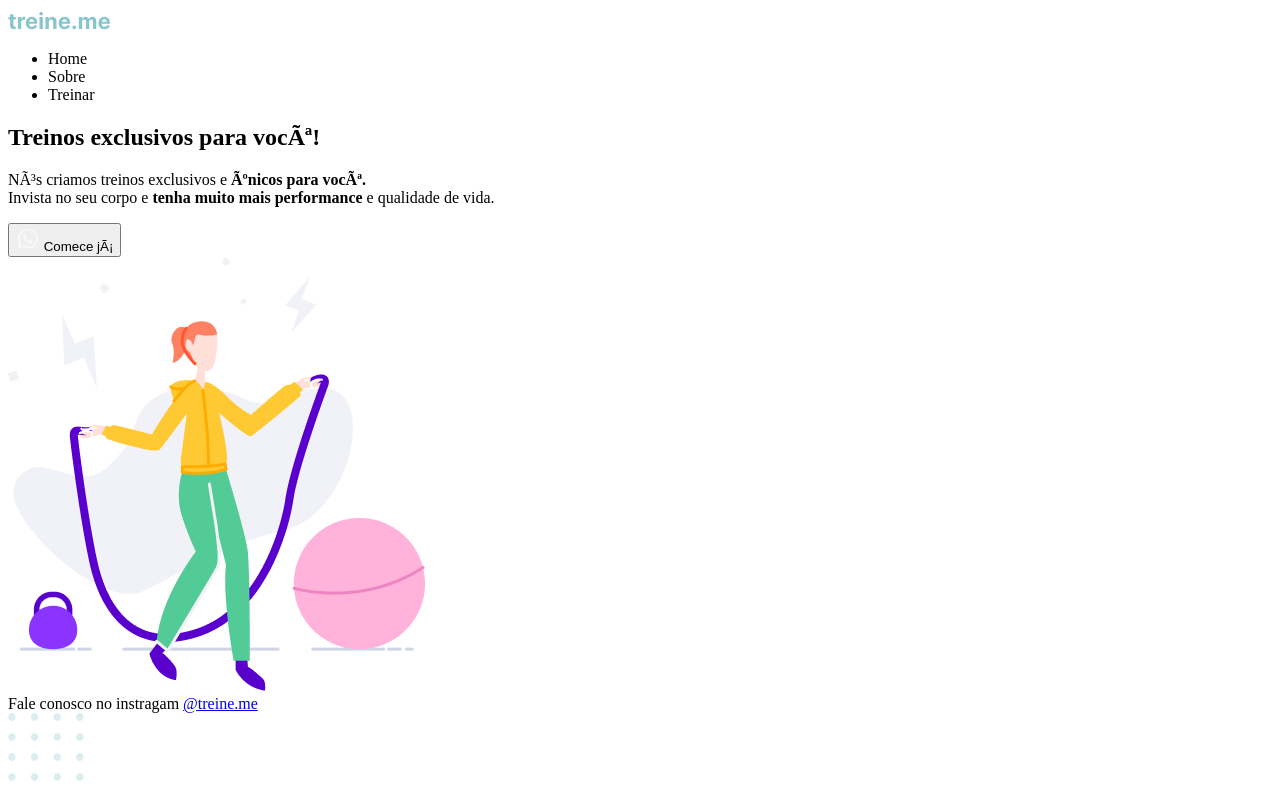
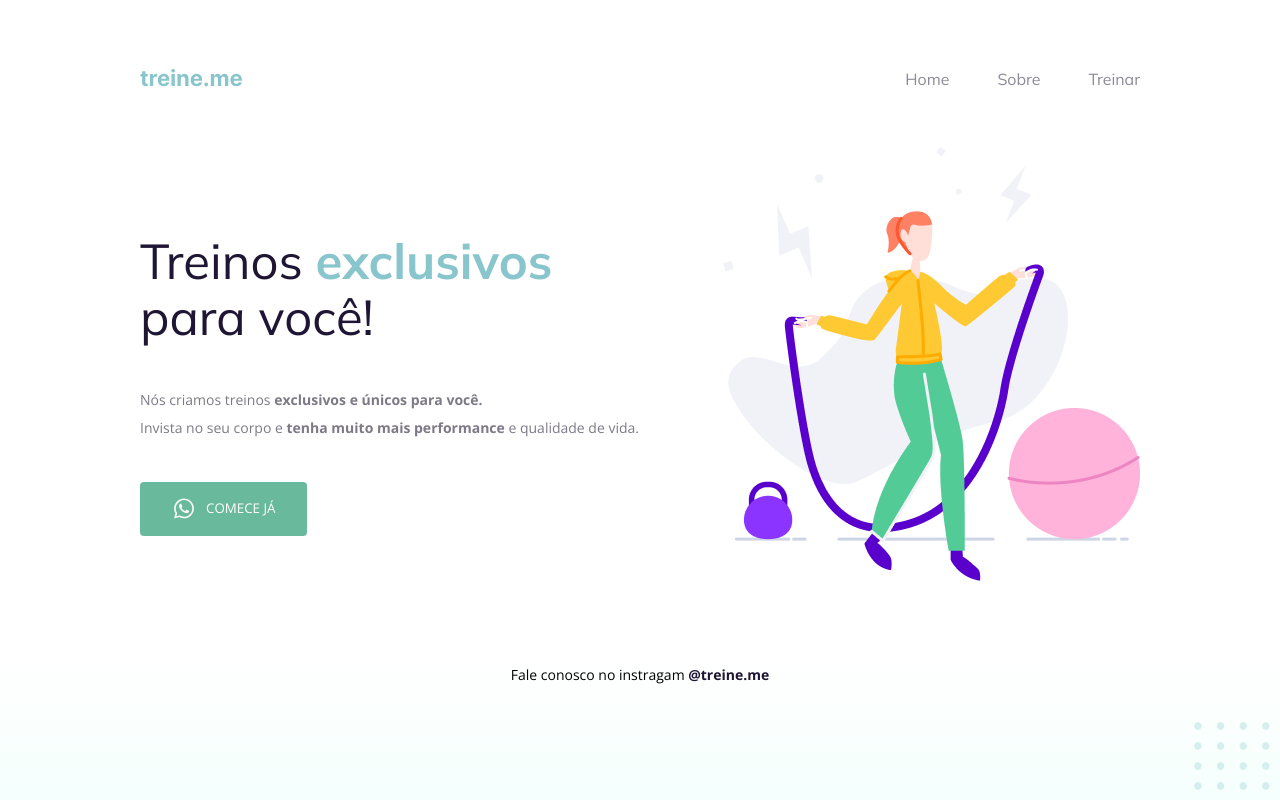
Before and after one commit to cleitonvpinheiro/projeto02, a plain HTML site: page index.html in a window 1280 px wide. Drawn offline with nearby package versions, Linux system fonts and the light colour scheme.

Commit message:
add style

```diff
--- a/index.html
+++ b/index.html
@@ -2,31 +2,42 @@
 <html lang="en">
 <head>
     <meta charset="pt-br">
+
+    <link rel="preconnect" href="https://fonts.googleapis.com">
+    <link rel="preconnect" href="https://fonts.gstatic.com" crossorigin>
+
+    <meta charset="UTF-8">
     <meta name="viewport" content="width=device-width, initial-scale=1.0">
     <title>Treine Me</title>
+
+    <link href="https://fonts.googleapis.com/css2?family=Mulish:wght@400;700&family=Open+Sans:wght@400;700&display=swap" rel="stylesheet">
+
+    <link rel="stylesheet" href="style.css">
 </head>
 <body>
     <div class="page">
 
-    <header>
-        <img src="Images/Logo.svg" alt="Treine.me">
 
         <nav>
+            <a id="Logo" href="#">
+                <img src="Images/Logo.svg" alt="Treine.me">
+            </a>
+
             <ul>
-                <li>Home</li>
-                <li>Sobre</li>
-                <li>Treinar</li>
+                <li><a href="#">Home</a> </li>
+                <li><a href="#">Sobre</a> </li>
+                <li><a href="#">Treinar</a> </li>
             </ul>
         </nav>
-    </header>
+
 
     <main>
 
         <section class="text">
-            <h1>Treinos exclusivos para você!</h1>
+            <h1>Treinos <span>exclusivos</span> para você!</h1>
 
             <p>
-                Nós criamos treinos exclusivos e <strong>únicos para você.</strong><br/>
+                Nós criamos treinos <strong>exclusivos e únicos para você.</strong><br/>
                 Invista no seu corpo e <strong>tenha muito mais performance </strong>e qualidade de vida.
             </p>
 
@@ -48,7 +59,7 @@
     </footer>
 </div>
 
-<img src="Images/balls.svg"
+<img id="balls" src="Images/balls.svg"
 alt="Bolinhas decorativas verdes no canto inferior direito da pagina">
 
 </body>
--- a/style.css
+++ b/style.css
@@ -0,0 +1,114 @@
+body {
+    margin: 0;
+
+    font-family: 'Open Sans', sans-serif;
+
+    background: linear-gradient(180deg, rgba(227, 255, 248, 0) 82.08%, rgba(227, 255, 248, 0.38) 100%);
+
+    min-height: 100vh;
+}
+
+.page {
+    width: 1000px;
+    margin: 0 auto;
+    padding-top: 65px;
+}
+
+nav {
+    display: flex;
+    justify-content: space-between;
+    align-items: center;
+    margin-bottom: 55px;
+}
+
+ul {
+    display: flex;
+    gap: 48px;
+    list-style: none;
+    margin: 0;
+    padding: 0;
+    font-family: 'Mulish', sans-serif;
+}
+
+a {
+    text-decoration: none;
+    color: #1F1534;
+}
+
+ul li a{
+    opacity: 0.5;
+}
+
+ul li a:hover {
+    font-weight: bold;
+    opacity: 1;
+}
+
+main {
+    display: flex;
+    align-items: center;
+    justify-content: space-between;
+}
+
+h1{
+    font-family: 'Mulish', sans-serif;
+    font-size: 49px;
+    line-height: 56px;
+    color: #1F1534;
+    font-weight: normal;
+    width: 490px;
+}
+
+h1 span {
+    color: #89C5CC;
+    font-weight: bold;
+}
+
+section p {
+    font-size: 14px;
+    line-height: 28px;
+    color: #7D7987;
+    margin: 40px 0;
+}
+
+button {
+    color: white;
+    text-transform: uppercase;
+    font-family: 'Open Sans', sans-serif;
+
+    background: #69B99D;
+    border: none;
+    padding: 14px 32px 15px;
+
+    display: flex;
+    align-items: center;
+    justify-content: center;
+    gap: 10px;
+
+    border-radius: 4px;
+
+    cursor: pointer;
+
+}
+
+button:hover {
+    background: #469c7e;
+}
+
+footer {
+    font-size: 14px;
+    line-height: 28px;
+    margin-top: 80px;
+    text-align: center;
+
+}
+
+footer a {
+    font-weight: bold;
+}
+
+#balls {
+    position: fixed;
+    bottom: 0;
+    right: 0;
+}
```
